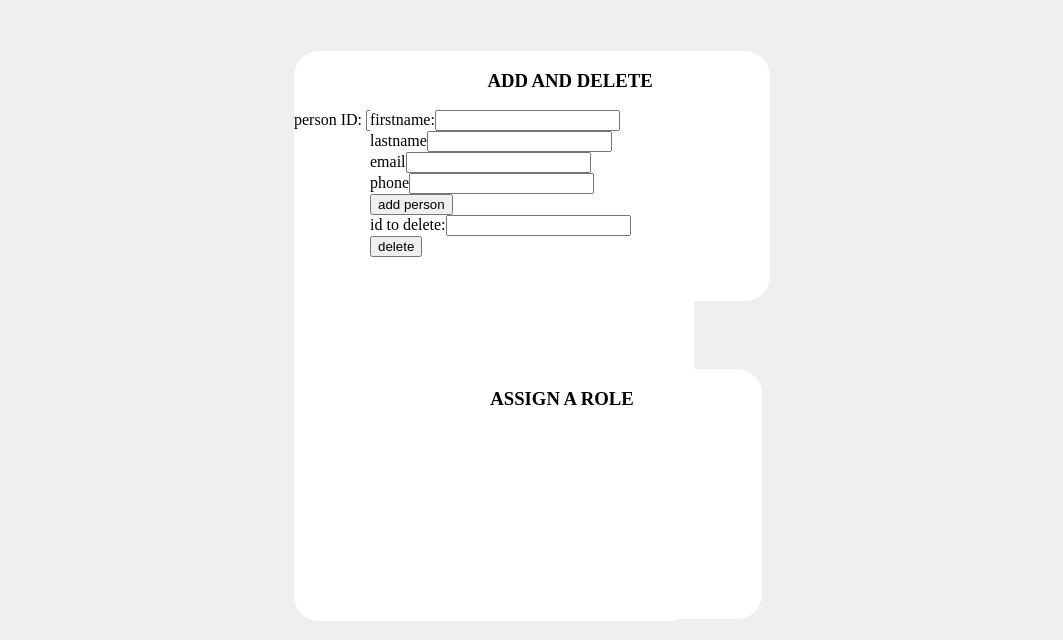
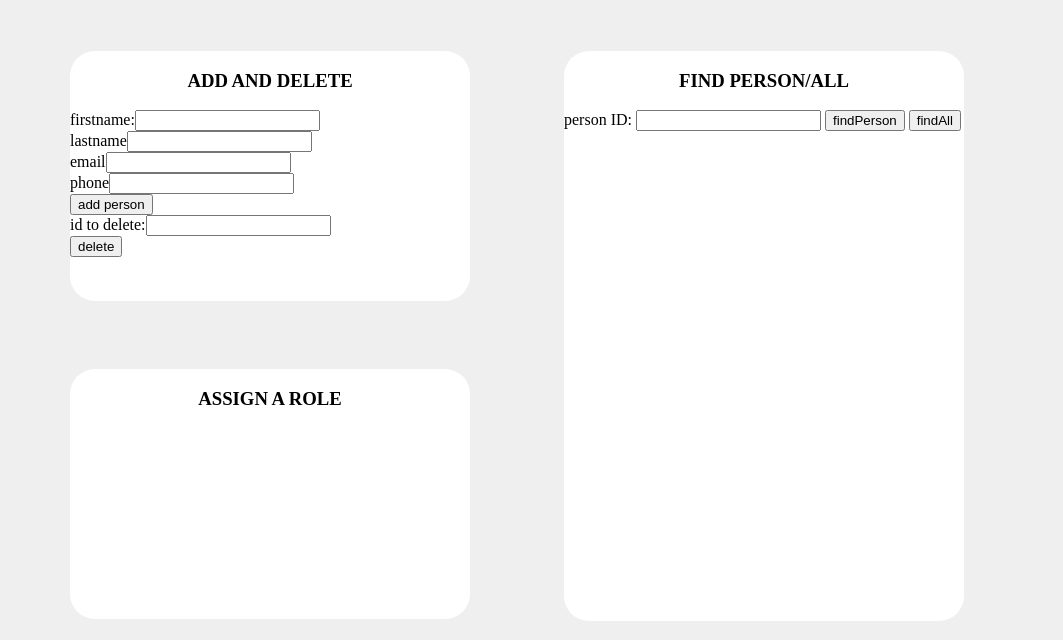
Before and after one commit to Phillsm/Sem3Ca2JPA, a plain HTML site: page src/view/Index.html in a window 1280 px wide. Shown: the part 160-800 px from the top of the page, without its empty margins (108-1171 px from the left). Drawn offline with Linux system fonts and the light colour scheme.

Commit message:
ændret i indexfil.

```diff
--- a/src/view/myCSS.css
+++ b/src/view/myCSS.css
@@ -34,7 +34,7 @@ h1 {
     background-color : appworkspace;
     width : 400px;
     height: 250px;
-    left : 470px;
+    left : 170px;
 
 }
 
@@ -42,7 +42,7 @@ h1 {
     border-radius: 25px;
     position: relative;
     float : right;
-    right : 470px;
+    right : 200px;
     background-color : appworkspace;
     width : 400px;
     height: 570px;
@@ -50,11 +50,11 @@ h1 {
 }
 
 #assignRoleDIV {
+    position : relative;
      float: left;
     border-radius: 25px;
     margin-top: 300px;
-    position: fixed;
-    left : 470px;
+    right : 230px;
     background-color : appworkspace;
     width : 400px;
     height: 250px;
```
